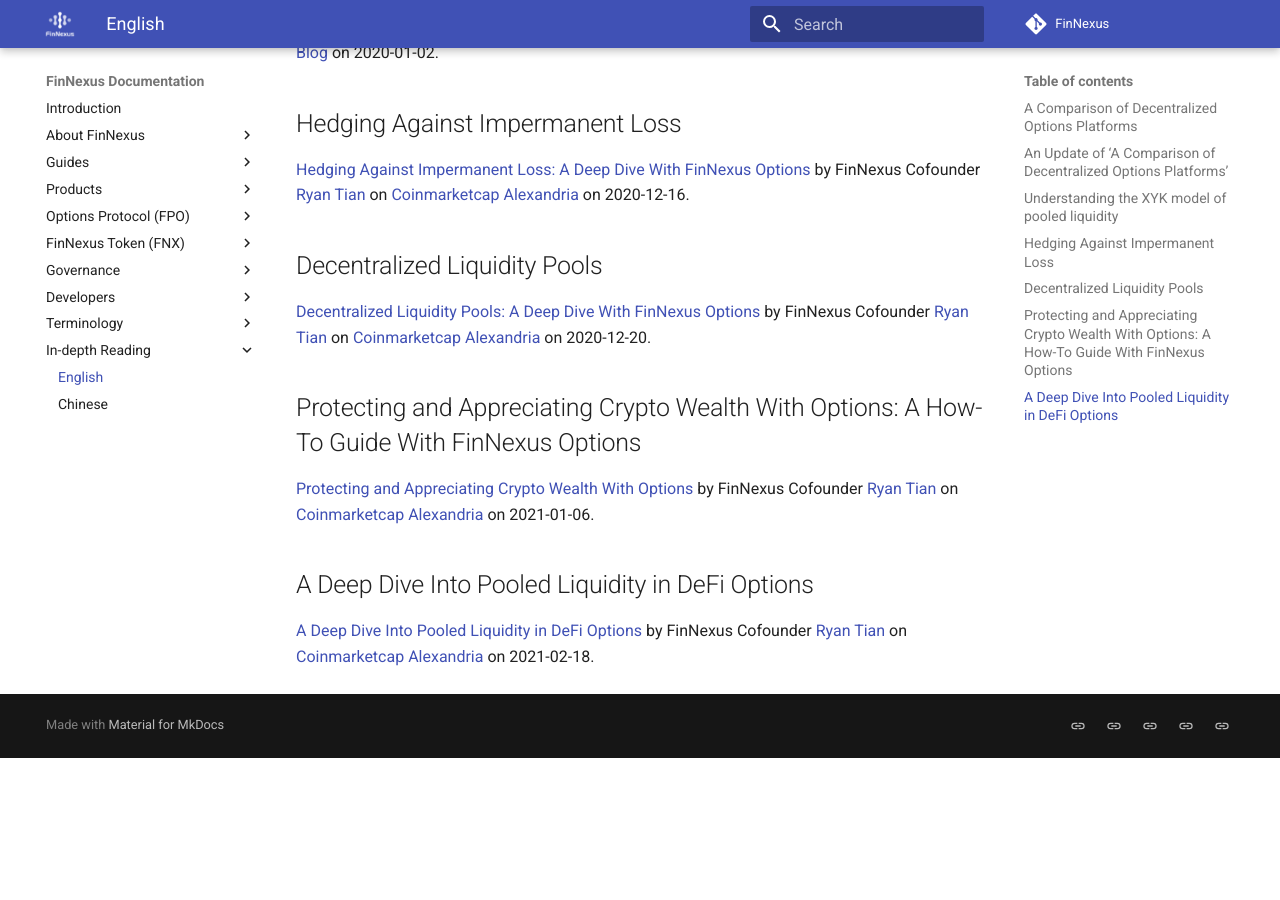
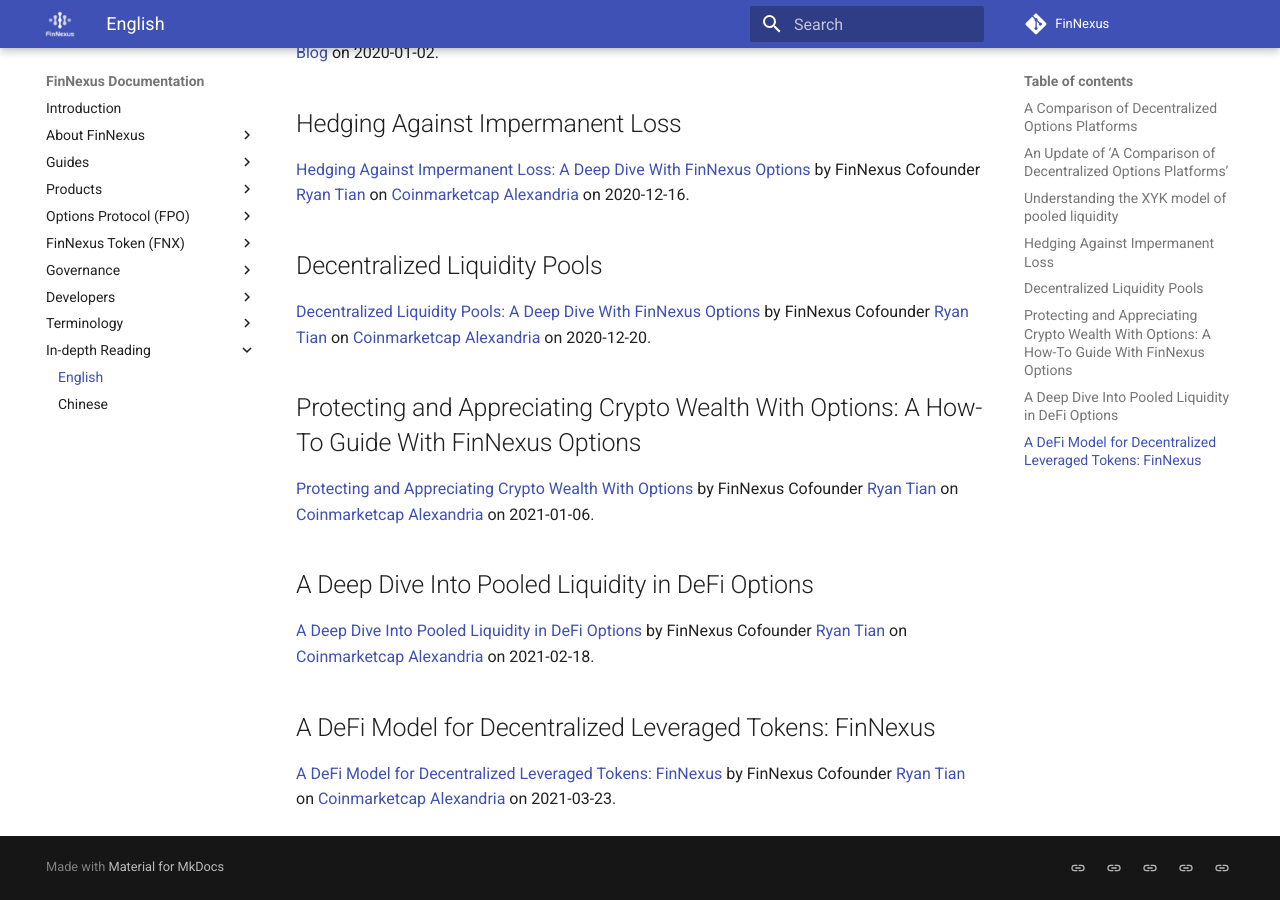
Before and after one commit to Phoenix-Finance/Phoenix-Documentation, an MkDocs documentation site: the page built from content/indepthreading/english.md, in a window 1280 px wide and 900 px high, scrolled down 601 px. Built offline with MkDocs 1.6.1 and Material for MkDocs 9.7.7, drawn with Linux system fonts in a browser that asks for light colours; before the commit the page ends 1359 px from its top, so only the background shows below that.

Commit message:
add articile

```diff
--- a/content/indepthreading/english.md
+++ b/content/indepthreading/english.md
@@ -20,3 +20,6 @@
 
 ## A Deep Dive Into Pooled Liquidity in DeFi Options
 [A Deep Dive Into Pooled Liquidity in DeFi Options](https://coinmarketcap.com/alexandria/article/a-deep-dive-into-pooled-liquidity-in-defi-options-finnexus) by FinNexus Cofounder [Ryan Tian](https://twitter.com/rainiefield) on [Coinmarketcap Alexandria](https://coinmarketcap.com/alexandria/) on 2021-02-18.
+
+## A DeFi Model for Decentralized Leveraged Tokens: FinNexus
+[A DeFi Model for Decentralized Leveraged Tokens: FinNexus](https://coinmarketcap.com/alexandria/article/a-defi-model-for-decentralized-leveraged-tokens-finnexus) by FinNexus Cofounder [Ryan Tian](https://twitter.com/rainiefield) on [Coinmarketcap Alexandria](https://coinmarketcap.com/alexandria/) on 2021-03-23.
```
